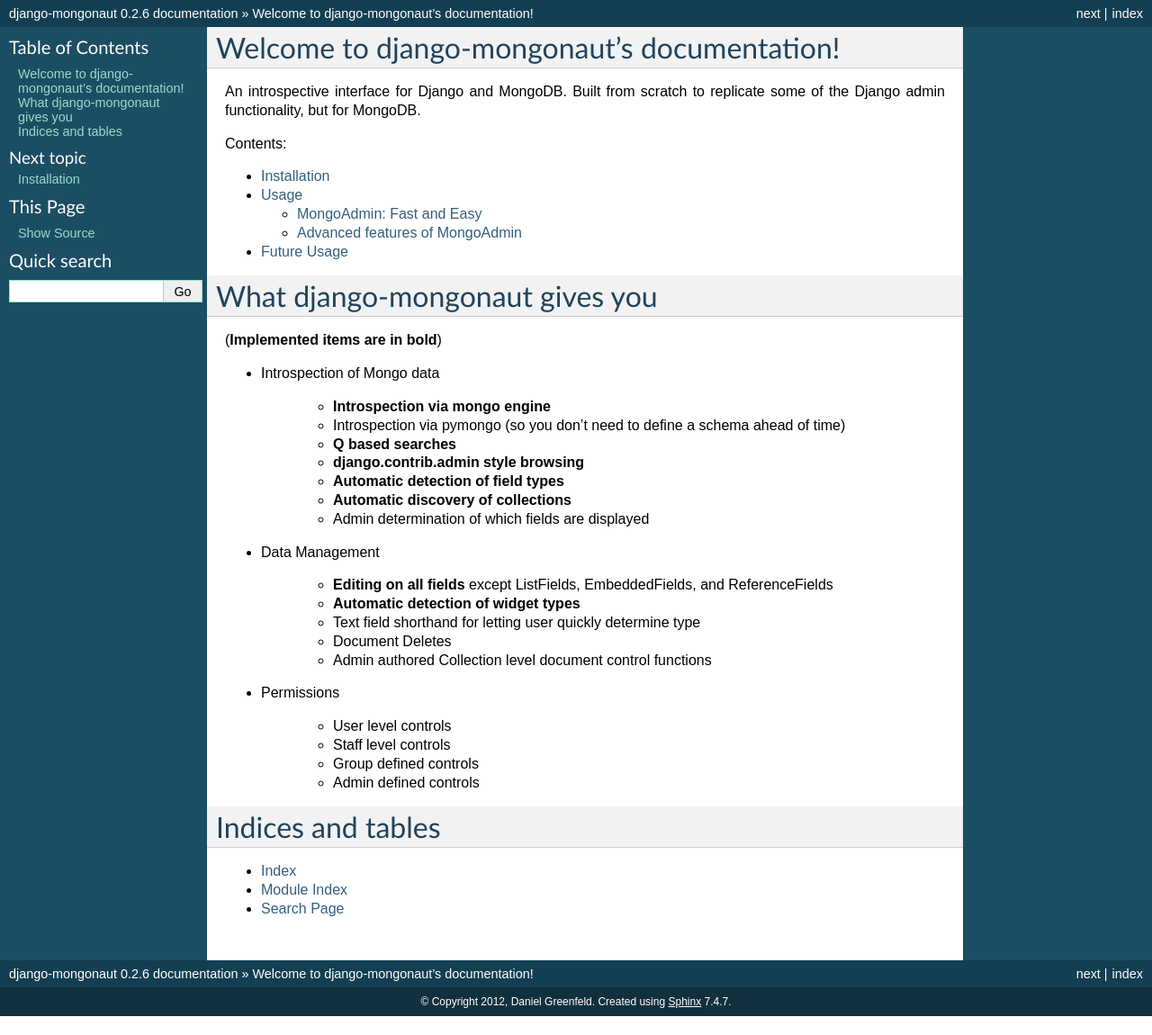
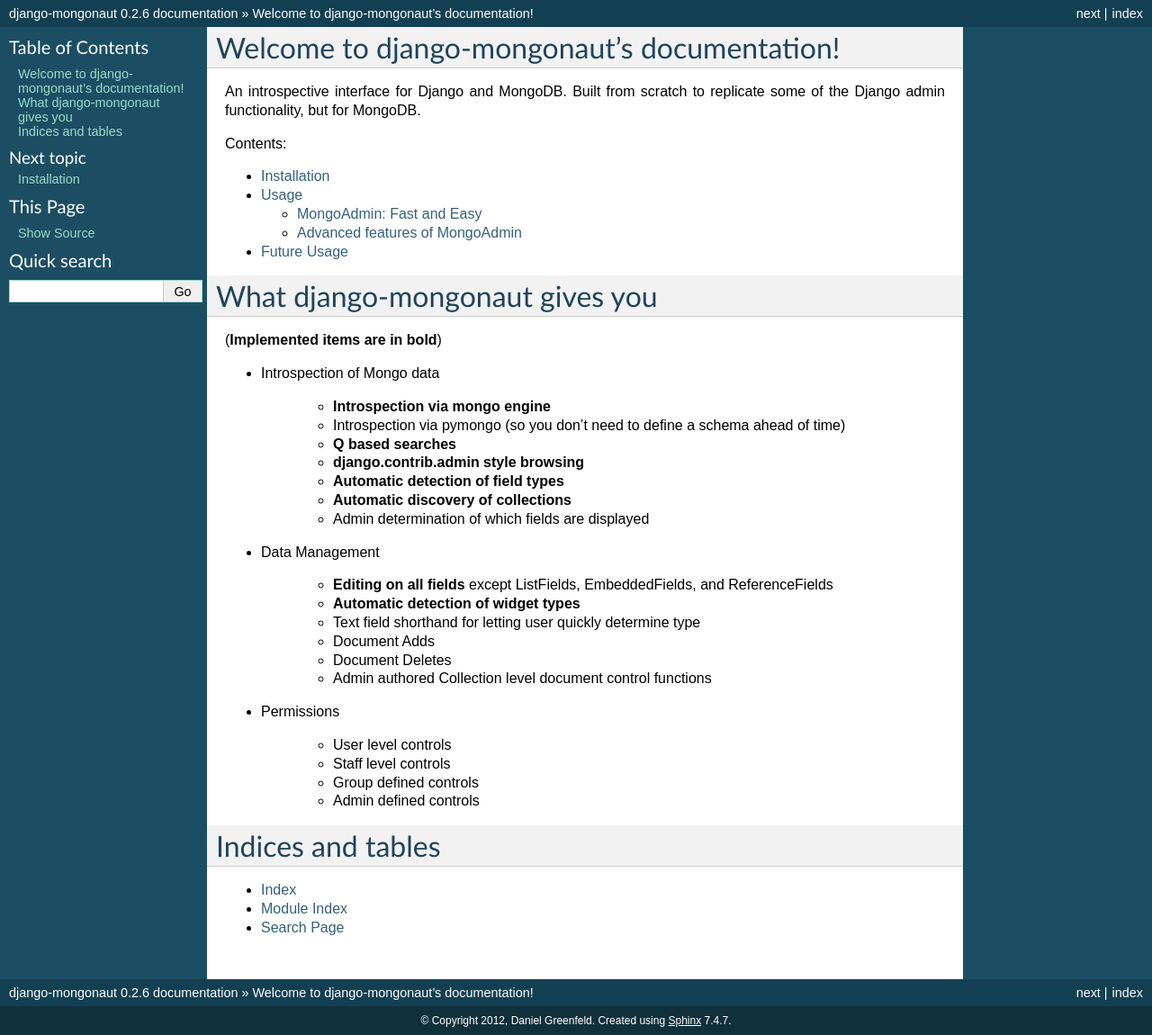
Before and after one commit to jazzband/django-mongonaut, a Sphinx documentation site: the page built from docs/index.rst, in a window 1280 px wide. Shown: the whole page at 90% size. Built offline with Sphinx 7.4.7, drawn with Linux system fonts in a browser that asks for light colours; before the commit the page ends 1129 px from its top, so only the background shows below that.

Commit message:
Adding document adds to the list

```diff
--- a/docs/index.rst
+++ b/docs/index.rst
@@ -37,6 +37,7 @@
     * **Editing on all fields** except ListFields, EmbeddedFields, and ReferenceFields
     * **Automatic detection of widget types**
     * Text field shorthand for letting user quickly determine type
+    * Document Adds
     * Document Deletes
     * Admin authored Collection level document control functions
 
```
